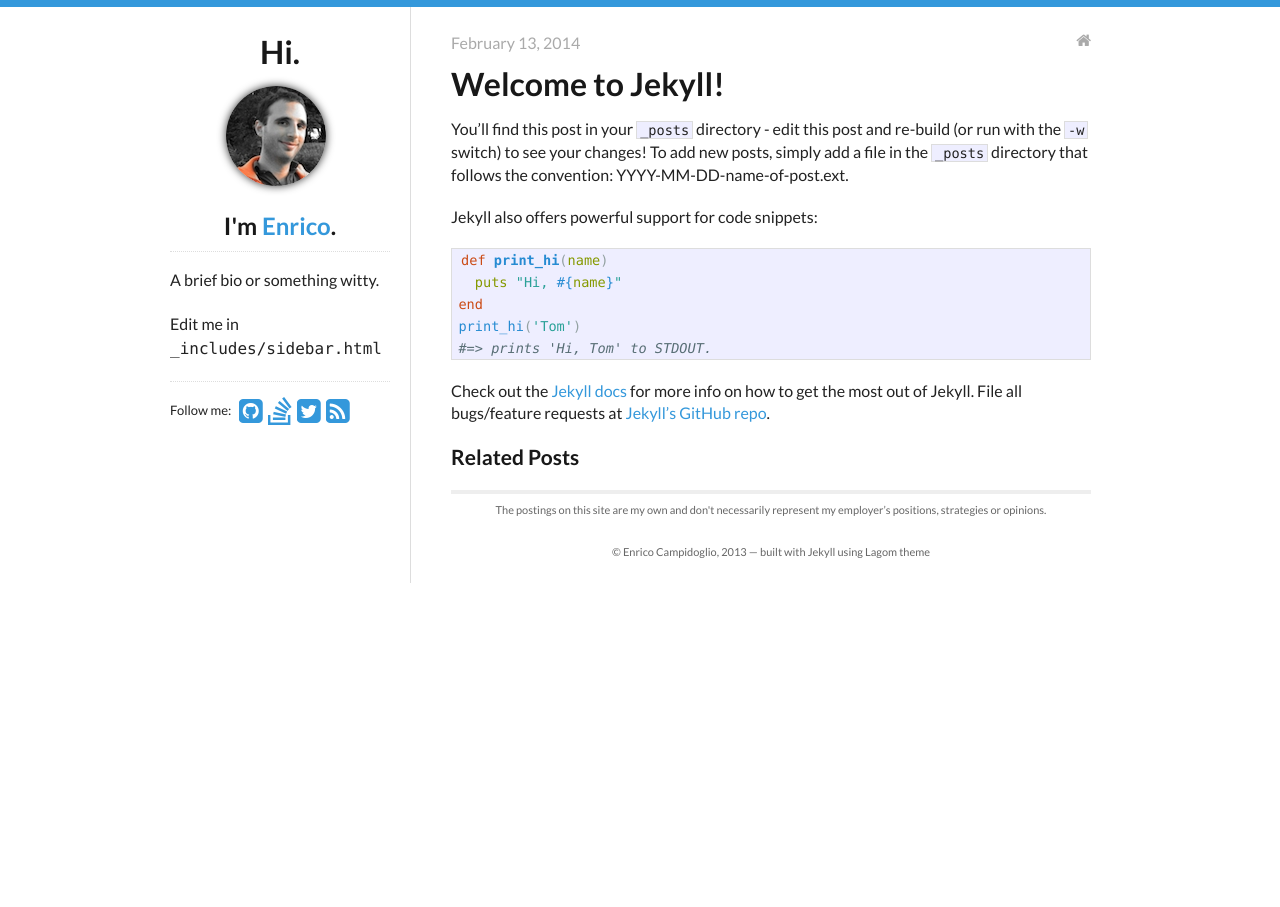
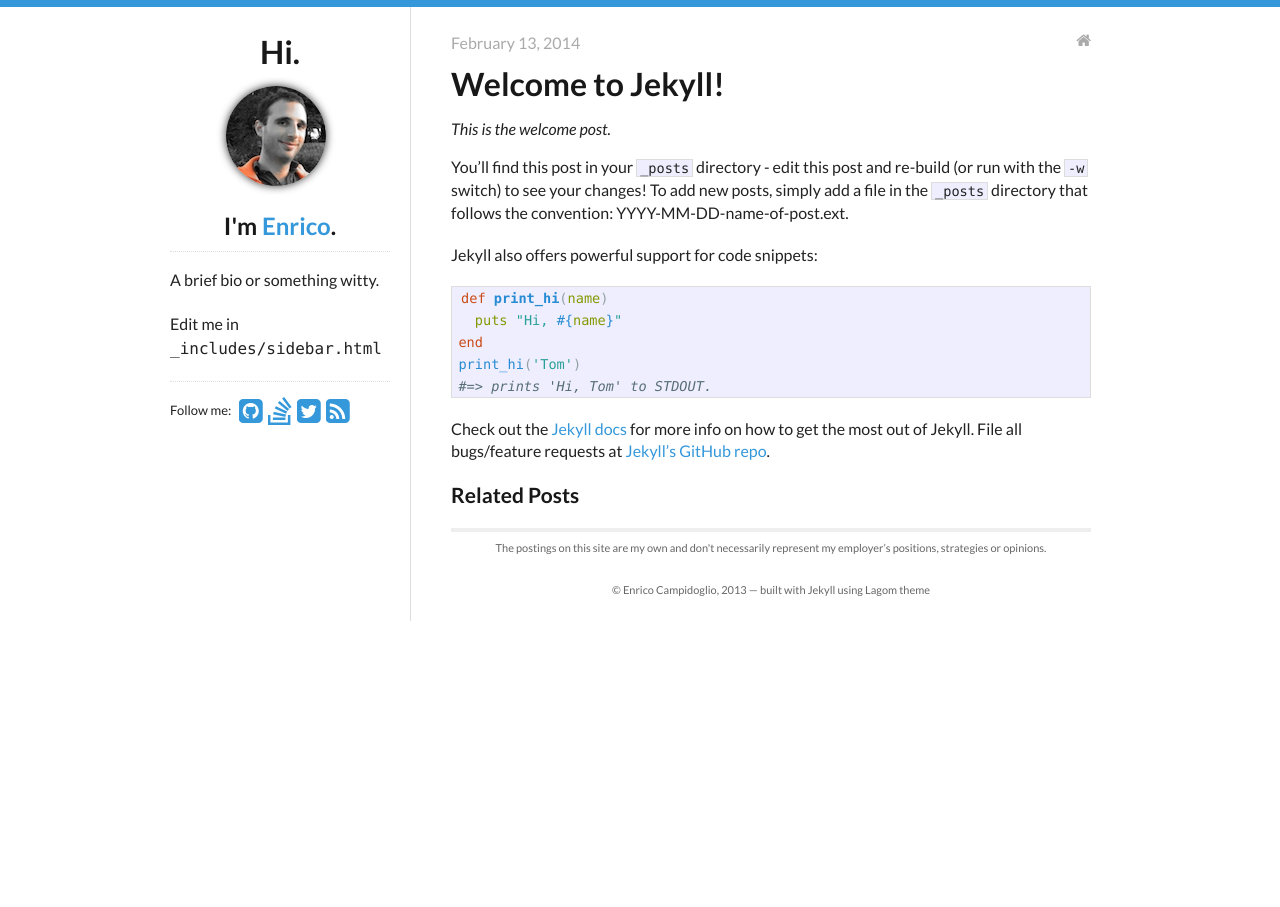
Before and after one commit to megakemp/megakemp.github.io, a Jekyll site: the page built from _posts/2014-02-13-welcome-to-jekyll.markdown, in a window 1280 px wide. Built offline with Jekyll 4.4.1, drawn with Linux system fonts in a browser that asks for light colours; nearby versions of some CDN libraries; Markdown is read by kramdown in place of the engine named in the settings.

Commit message:
Adds support for summaries in posts.

```diff
--- a/_includes/css/screen.css
+++ b/_includes/css/screen.css
@@ -117,6 +117,11 @@ nav hr {
 #social {
   margin-bottom: 10px;
   font-size: 13px;
+}
+
+#summary {
+  font-style: italic;
+  padding-bottom: 1em;
 }
 
 #post pre {
--- a/_layouts/post.html
+++ b/_layouts/post.html
@@ -10,6 +10,10 @@ layout: default
 </p>
 
 <h1 class="title">{{ page.title }}</h1>
+
+<div id="summary">
+    {{ page.summary }}
+</div>
 
 <div id="post">
   {{ content }}
--- a/_posts/2014-02-13-welcome-to-jekyll.markdown
+++ b/_posts/2014-02-13-welcome-to-jekyll.markdown
@@ -3,6 +3,7 @@ layout: post
 title:  "Welcome to Jekyll!"
 date:   2014-02-13 14:19:05
 categories: jekyll update
+summary: This is the welcome post.
 ---
 
 You'll find this post in your `_posts` directory - edit this post and re-build (or run with the `-w` switch) to see your changes!
```
